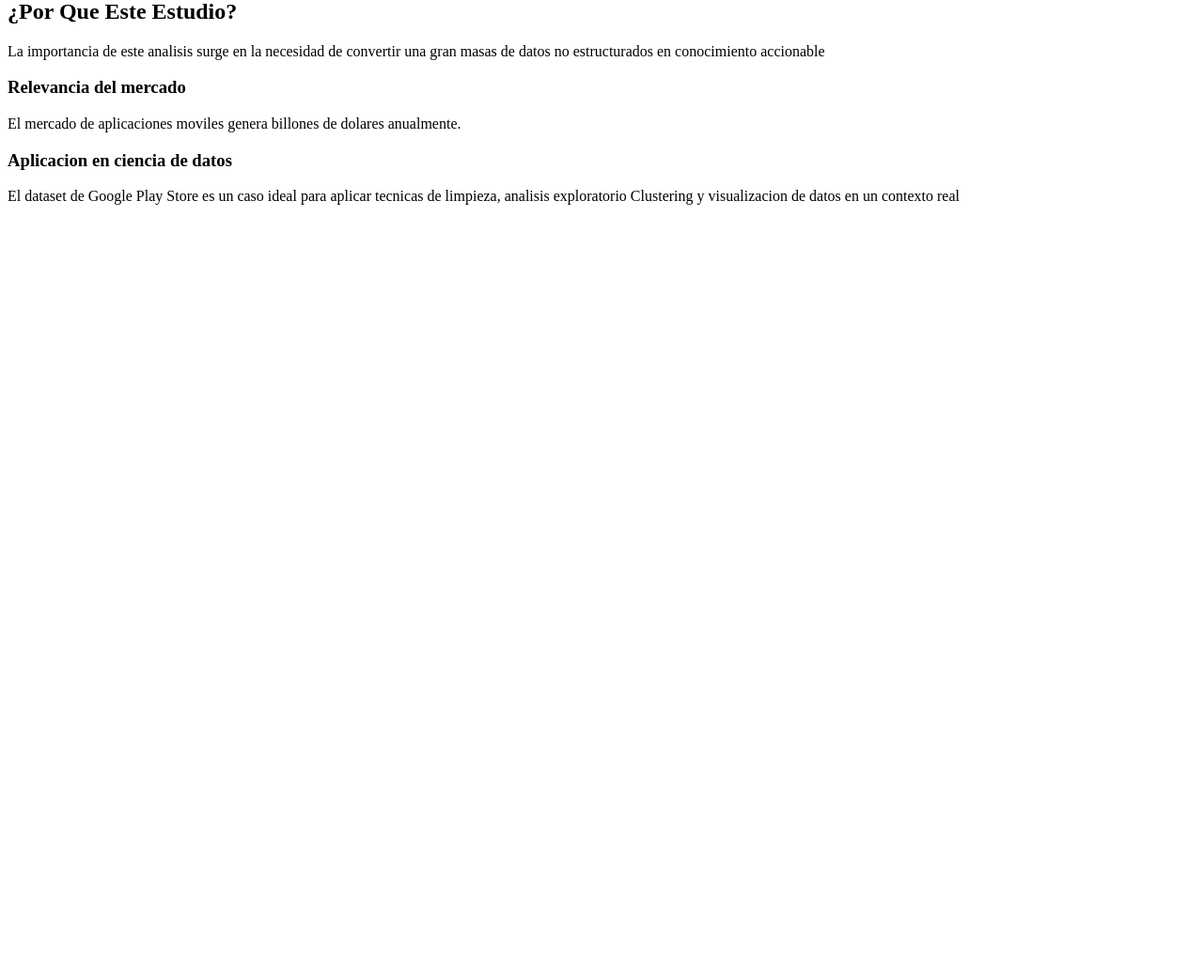
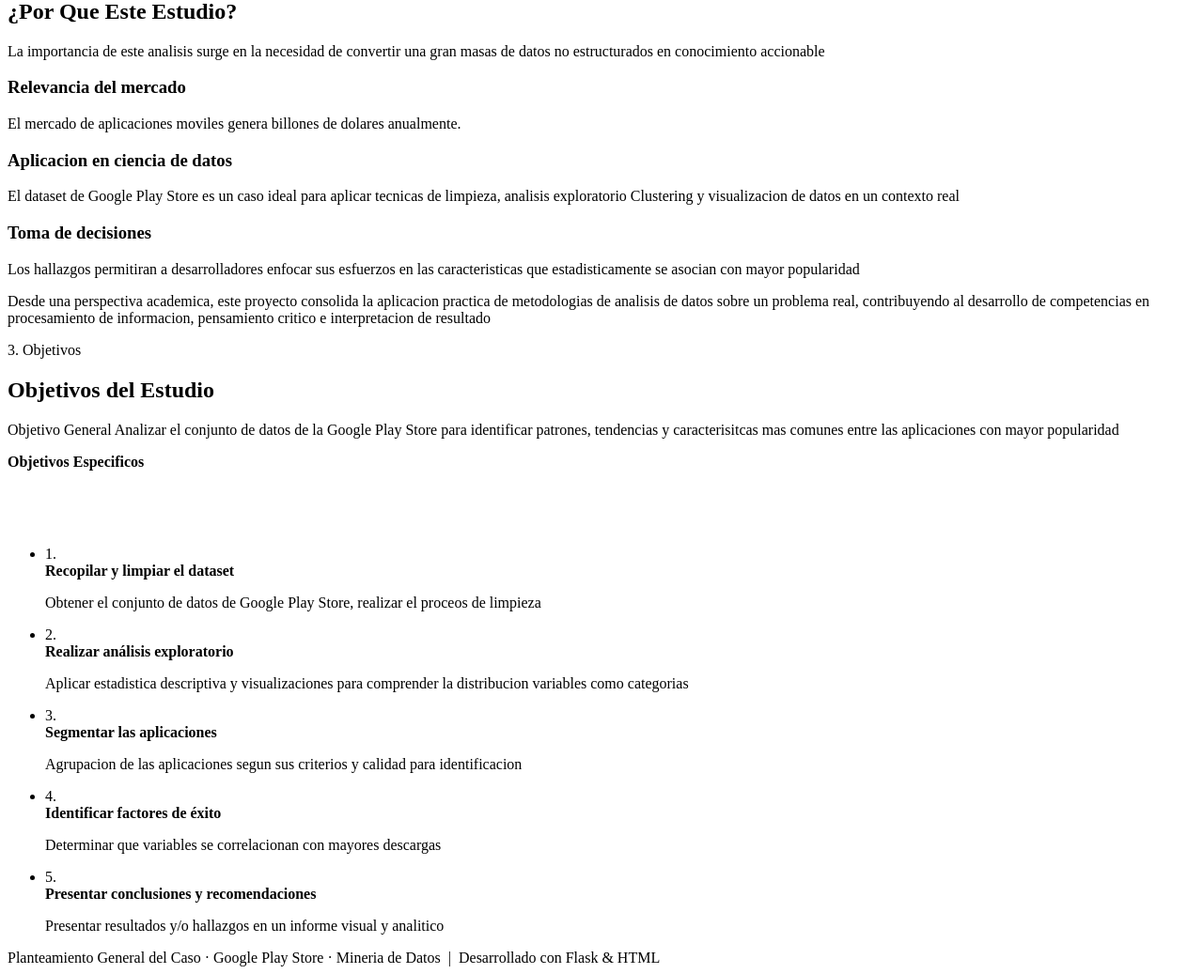
Before and after one commit to KevinRamirez19/Proyecto_Flask, a Flask app: page /PGC/ in a window 1280 px wide. Shown: the part 780-1817 px from the top of the page at 94% size. Before the commit the page ends 998 px from the top, so only its background shows below. Run offline with Flask 3, Linux system fonts and the light colour scheme.

Commit message:
Update PGC.HTML and HTML structure of what the PGC will contain

```diff
--- a/templates/PGC.html
+++ b/templates/PGC.html
@@ -101,14 +101,72 @@
                     </p>
                 </div>
                 <div class="justif-card">
-                    <h3>
-                        <p>
-
+                    <h3>Toma de decisiones</h3>
+                    <p>
+                        Los hallazgos permitiran a desarrolladores enfocar sus esfuerzos
+                        en las caracteristicas que estadisticamente se asocian con mayor popularidad
+                    </p>
+                </div>
+            </div>
+            <p>
+                Desde una perspectiva academica, este proyecto consolida la aplicacion practica de metodologias
+                de analisis de datos sobre un problema real, contribuyendo al desarrollo de
+                competencias en procesamiento de informacion, pensamiento critico e interpretacion de resultado
+            </p>
+        </section>
+        <section class="section" id="objetivos">
+            <p clas="section-label">3. Objetivos</p>
+            <h2>Objetivos del Estudio</h2>
+            <div class="obj-general">
+                <span class="tag">Objetivo General</span>
+                Analizar el conjunto de datos de la Google Play Store para identificar patrones, tendencias
+                y caracterisitcas mas comunes entre las aplicaciones con mayor popularidad
+            </div>
+            <p style="font-weight: 600; color:var(--ink); margin-bottom:5rem;">Objetivos Especificos</p>
+            <ul class="obj-list">
+                <li>
+                    <span class="obj-num">1.</span>
+                    <div class="obj-body">
+                        <strong>Recopilar y limpiar el dataset</strong>
+                        <p>Obtener el conjunto de datos de Google Play Store, realizar el proceos de limpieza
                         </p>
-                    </h3>
-                </div>
+                    </div>
+                </li>
+                <li>
+                    <span class="obj-num">2.</span>
+                    <div class="obj-body">
+                        <strong>Realizar análisis exploratorio</strong>
+                        <p>Aplicar estadistica descriptiva y visualizaciones para comprender la distribucion
+                            variables como categorias
+                        </p>
+                    </div>
+                </li>
+                <li>
+                    <span class="obj-num">3.</span>
+                    <div class="obj-body">
+                        <strong>Segmentar las aplicaciones</strong>
+                        <p>Agrupacion de las aplicaciones segun sus criterios y calidad para identificacion</p>
+                    </div>
+                </li>
+                <li>
+                    <span class="obj-num">4.</span>
+                    <div class="obj-body">
+                        <strong>Identificar factores de éxito</strong>
+                        <p>Determinar que variables se correlacionan con mayores descargas</p>
+                    </div>
+                </li>
+                <li>
+                    <span class="obj-num">5.</span>
+                    <div class="obj-body">
+                        <strong>Presentar conclusiones y recomendaciones</strong>
+                        <p>Presentar resultados y/o hallazgos en un informe visual y analitico</p>
+                    </div>
+                </li>
+            </ul>
         </section>
     </main>
+    <footer>
+        Planteamiento General del Caso · <span>Google Play Store</span> · Mineria de Datos &nbsp;|&nbsp; Desarrollado con Flask &amp; HTML
+    </footer>
 </body>
-
 </html>
```
